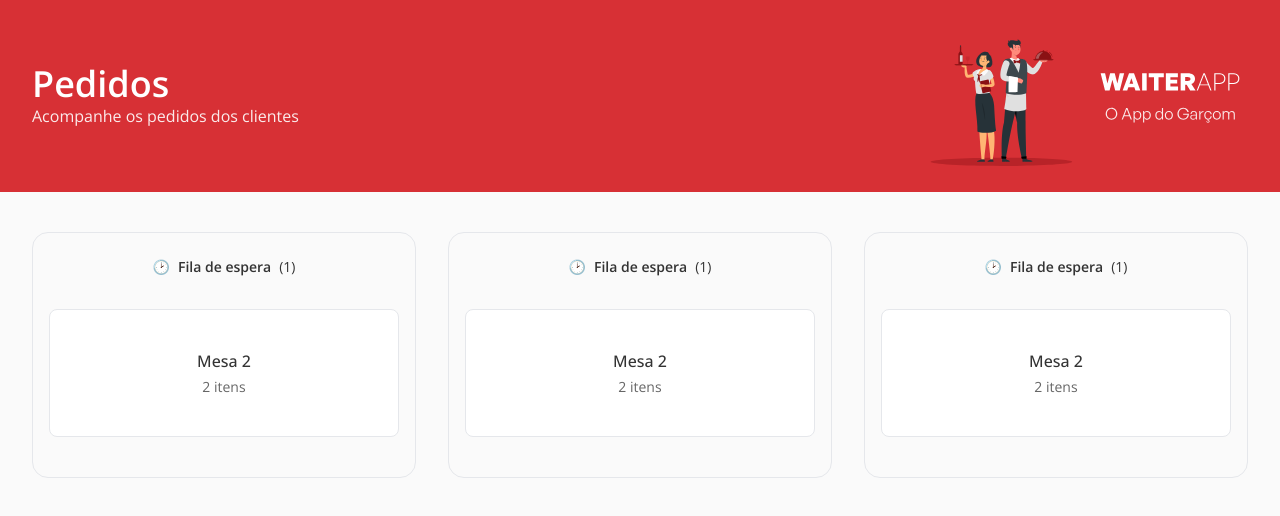
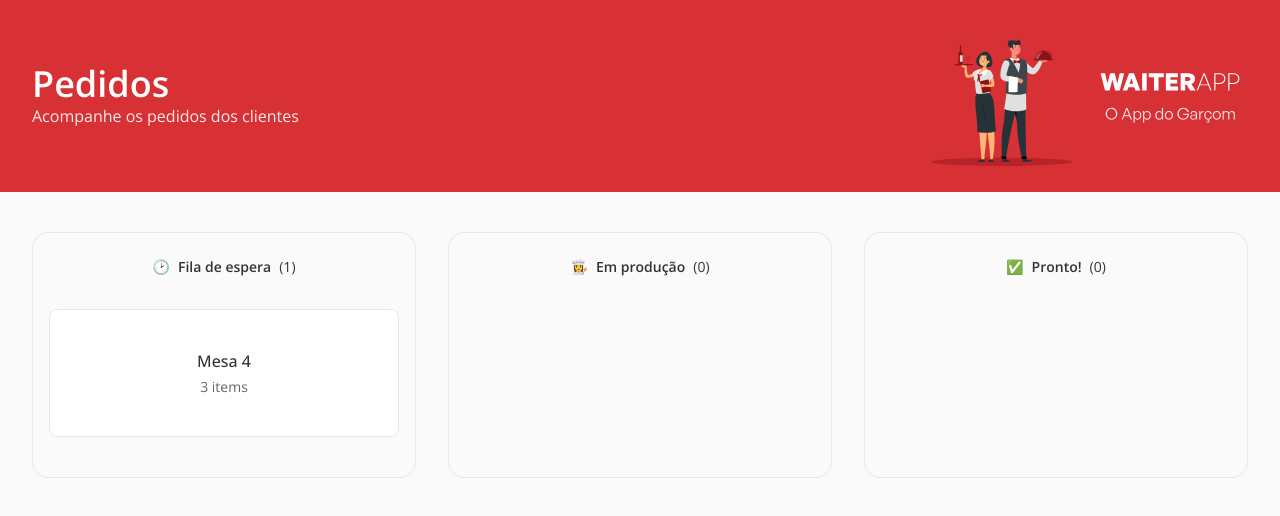
Before and after one commit to Iann-rst/Waiter-App, a React (Vite) app in the folder web/: page / in a window 1280 px wide. Shown: the top 516 px of the page. Built offline with nearby package versions, Linux system fonts and the light colour scheme.

Commit message:
feat: propriedades do pedido

```diff
--- a/web/src/components/Order/index.tsx
+++ b/web/src/components/Order/index.tsx
@@ -1,11 +1,51 @@
+import { OrderProps } from '../../@types/Order';
 import { OrderBoard } from '../OrderBoard';
 
 export function Order() {
+
+  const orders: OrderProps[] = [
+    {
+      '_id': '63750c1da59520df0875b3b1',
+      'table': '4',
+      'status': 'WAITING',
+      'products': [
+        {
+          'product': {
+            'name': 'Hambúrguer de Frango',
+            'imagePath': '1668613049309-chicken.png',
+            'price': 85,
+          },
+          'quantity': 5,
+          '_id': '63750c1da59520df0875b3b2'
+        },
+        {
+          'product': {
+            'name': 'Coca cola',
+            'imagePath': '1668613283068-coca-cola.png',
+            'price': 12,
+          },
+          'quantity': 4,
+          '_id': '63750c1da59520df0875b3b3'
+        },
+        {
+          'product': {
+
+            'name': 'Suco de Laranja',
+            'imagePath': '1668613323489-suco-de-laranja.png',
+            'price': 7,
+          },
+          'quantity': 1,
+          '_id': '63750c1da59520df0875b3b4'
+        }
+      ]
+    }
+  ];
+
   return (
     <main className="w-full max-w-[1216px] my-10 mx-auto flex gap-8">
-      <OrderBoard />
-      <OrderBoard />
-      <OrderBoard />
+      <OrderBoard icon='🕑' title="Fila de espera" orders={orders} key={orders[0]._id} />
+      <OrderBoard icon="👩‍🍳" title="Em produção" orders={[]} />
+      <OrderBoard icon="✅" title="Pronto!" orders={[]} />
     </main>
   );
 }
--- a/web/src/components/OrderBoard/index.tsx
+++ b/web/src/components/OrderBoard/index.tsx
@@ -1,18 +1,34 @@
-export function OrderBoard() {
+import { OrderProps } from '../../@types/Order';
+
+interface OrderBoardProps {
+  icon: string;
+  title: string;
+  orders: OrderProps[];
+}
+
+export function OrderBoard({ icon, title, orders }: OrderBoardProps) {
   return (
     <div className="p-4 border rounded-2xl flex flex-col items-center flex-1">
       <header className="p-2 flex gap-2 text-sm items-center text-[#333]">
-        <span>🕑</span>
-        <strong>Fila de espera</strong>
-        <span>(1)</span>
+        <span>{icon}</span>
+        <strong>{title}</strong>
+        <span>({orders.length})</span>
       </header>
 
-      <div className="flex flex-col w-full mt-6">
-        <button className="border h-32 bg-white rounded-lg flex flex-col items-center justify-center gap-1 mb-6 hover:cursor-pointer">
-          <strong className="font-medium text-[#333] text-base">Mesa 2</strong>
-          <span className="font-normal text-sm text-[#666]">2 itens</span>
-        </button>
+      {orders.length > 0 && <div className="flex flex-col w-full mt-6">
+        {orders.map((order) => (
+          <button key={order._id} className="border h-32 bg-white rounded-lg flex flex-col items-center justify-center gap-1 mb-6 hover:cursor-pointer">
+            <strong className="font-medium text-[#333] text-base">
+              Mesa {order.table}
+            </strong>
+            <span className="font-normal text-sm text-[#666]">
+              {order.products.length} items
+            </span>
+          </button>
+        ))}
       </div>
+      }
+
     </div>
   );
 }
```
